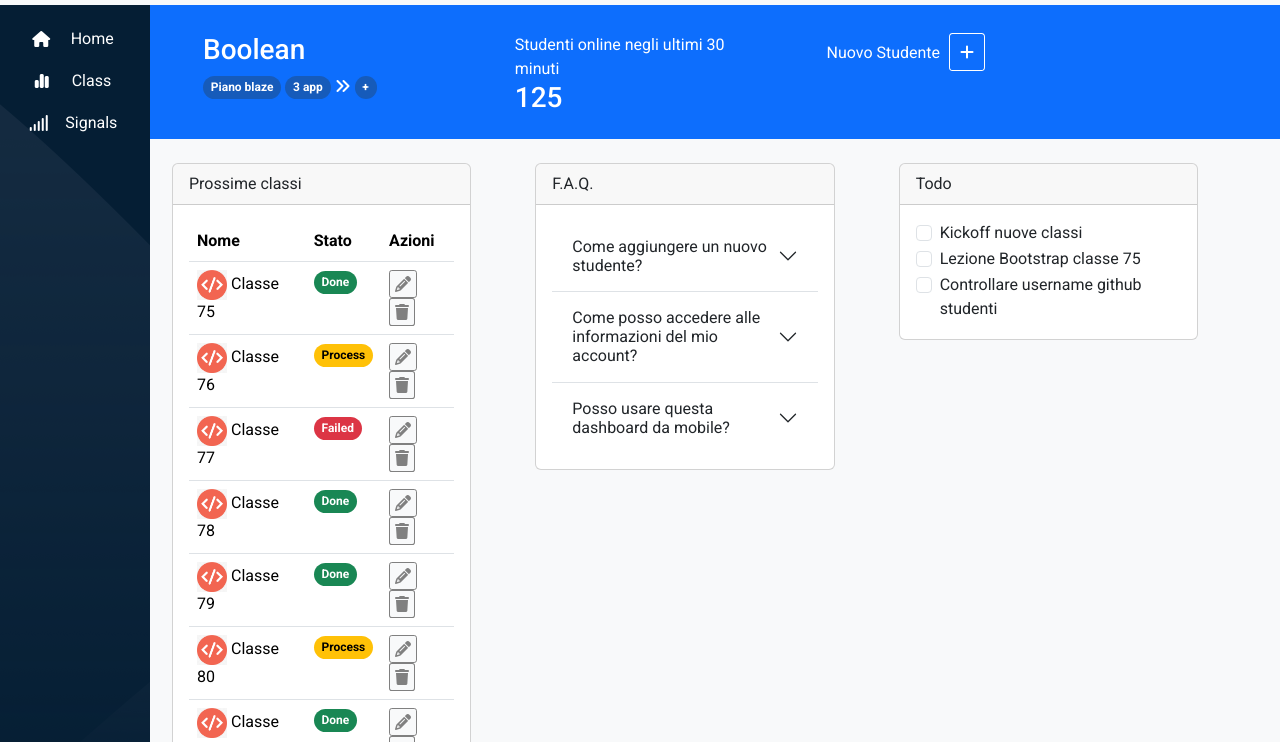
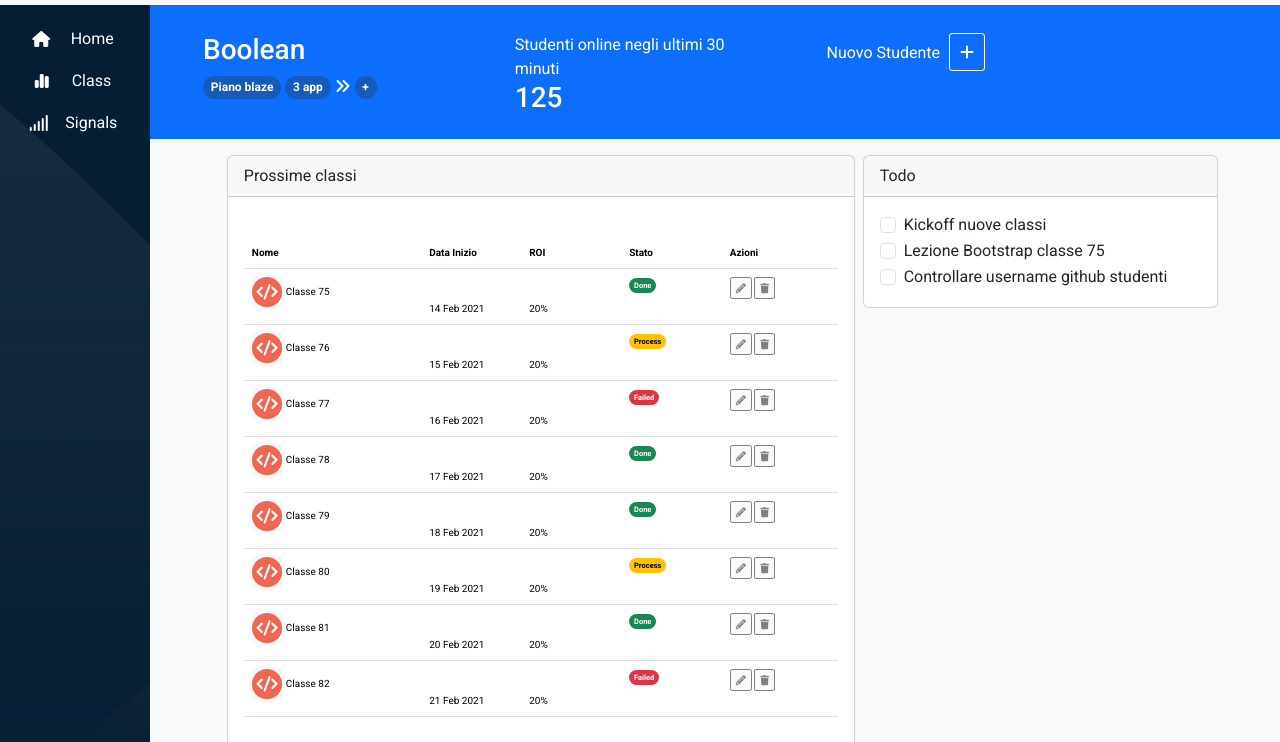
Before and after one commit to salvatorepancucci/html-css-bootstrap-dashboard, a plain HTML site: page index.html in a window 1280 px wide. Shown: the part 51-793 px from the top of the page. Drawn offline with nearby package versions, Linux system fonts and the light colour scheme.

Commit message:
Columns layout responsiveness in main section 85% done

```diff
--- a/css/mediaquery.css
+++ b/css/mediaquery.css
@@ -9,6 +9,17 @@
 
     .offset-md-1 {
         margin-left: 50px;
+    }
+
+    .hidden {
+        display: inline-block;
+        width: 50%;
+        height: 7vh;
+        align-content: end;
+    }
+
+    table {
+        font-size: 10px;
     }
 }
 
@@ -47,6 +58,13 @@
     .padding_top_6 {
         padding-top: 50px;
     }
+
+    .hidden {
+        display: inline-block;
+        width: 50%;
+        height: 7vh;
+        align-content: end;
+    }
 }
 
 @media screen and (min-width: 1200px) {
@@ -84,4 +102,11 @@
     .padding_top_6 {
         padding-top: 60px;
     }
+
+    .hidden {
+        display: inline-block;
+        width: 50%;
+        height: 7vh;
+        align-content: end;
+    }
 }
--- a/css/style.css
+++ b/css/style.css
@@ -85,6 +85,10 @@ td > img {
     margin-right: 4px;
 }
 
+.hidden {
+    display: none;
+}
+
 .card-body > img {
     width: 100%;
 }
--- a/index.html
+++ b/index.html
@@ -105,8 +105,8 @@
             <div class="classes bg_color_white">
                 <div class="container">
                     <div class="row offset-1 offset-md-1 offset-xl-1 gx-lg-5 gx-xl-5">
-                        <div class="col-12 col-md-6 col-lg-4">
-                            <div class="content-classes py-4 ps-3">
+                        <div class="col-12 col-md-12 col-lg-7 offset-lg-1 px-lg-1 order-lg-1">
+                            <div class="content-classes mt-2 py-md-2">
                                 <div class="card">
                                     <div class="card-header">
                                       Prossime classi
@@ -116,6 +116,8 @@
                                             <thead>
                                               <tr>
                                                 <th scope="col">Nome</th>
+                                                <th class="hidden" scope="col">Data Inizio</th>
+                                                <th class="hidden" scope="col">ROI</th>
                                                 <th scope="col">Stato</th>
                                                 <th scope="col">Azioni</th>
                                               </tr>
@@ -124,6 +126,12 @@
                                               <tr>
                                                 <td>
                                                     <img src="./img/class-avatar.jpg" alt="class">Classe 75
+                                                </td>
+                                                <td class="hidden">
+                                                    14 Feb 2021
+                                                </td>
+                                                <td class="hidden">
+                                                    20%
                                                 </td>
                                                 <td class="">
                                                     <span class="badge rounded-pill text-bg-success">Done</span>
@@ -137,6 +145,12 @@
                                                 <td>
                                                     <img src="./img/class-avatar.jpg" alt="class">Classe 76
                                                 </td>
+                                                <td class="hidden">
+                                                    15 Feb 2021
+                                                </td>
+                                                <td class="hidden">
+                                                    20%
+                                                </td>
                                                 <td>
                                                     <span class="badge rounded-pill text-bg-warning">Process</span>
                                                 </td>
@@ -148,6 +162,12 @@
                                               <tr>
                                                 <td>
                                                     <img src="./img/class-avatar.jpg" alt="class">Classe 77
+                                                </td>
+                                                <td class="hidden">
+                                                    16 Feb 2021
+                                                </td>
+                                                <td class="hidden">
+                                                    20%
                                                 </td>
                                                 <td>
                                                     <span class="badge rounded-pill text-bg-danger">Failed</span>
@@ -161,6 +181,12 @@
                                                 <td>
                                                     <img src="./img/class-avatar.jpg" alt="class">Classe 78
                                                 </td>
+                                                <td class="hidden">
+                                                    17 Feb 2021
+                                                </td>
+                                                <td class="hidden">
+                                                    20%
+                                                </td>
                                                 <td>
                                                     <span class="badge rounded-pill text-bg-success">Done</span>
                                                 </td>
@@ -172,6 +198,12 @@
                                               <tr>
                                                 <td>
                                                     <img src="./img/class-avatar.jpg" alt="class">Classe 79
+                                                </td>
+                                                <td class="hidden">
+                                                    18 Feb 2021
+                                                </td>
+                                                <td class="hidden">
+                                                    20%
                                                 </td>
                                                 <td>
                                                     <span class="badge rounded-pill text-bg-success">Done</span>
@@ -185,6 +217,12 @@
                                                 <td>
                                                     <img src="./img/class-avatar.jpg" alt="class">Classe 80
                                                 </td>
+                                                <td class="hidden">
+                                                    19 Feb 2021
+                                                </td>
+                                                <td class="hidden">
+                                                    20%
+                                                </td>
                                                 <td>
                                                     <span class="badge rounded-pill text-bg-warning">Process</span>
                                                 </td>
@@ -197,6 +235,12 @@
                                                 <td>
                                                     <img src="./img/class-avatar.jpg" alt="class">Classe 81
                                                 </td>
+                                                <td class="hidden">
+                                                    20 Feb 2021
+                                                </td>
+                                                <td class="hidden">
+                                                    20%
+                                                </td>
                                                 <td>
                                                     <span class="badge rounded-pill text-bg-success">Done</span>
                                                 </td>
@@ -208,6 +252,12 @@
                                               <tr>
                                                 <td>
                                                     <img src="./img/class-avatar.jpg" alt="class">Classe 82
+                                                </td>
+                                                <td class="hidden">
+                                                    21 Feb 2021
+                                                </td>
+                                                <td class="hidden">
+                                                    20%
                                                 </td>
                                                 <td>
                                                     <span class="badge rounded-pill text-bg-danger">Failed</span>
@@ -222,8 +272,8 @@
                                   </div>
                             </div>
                          </div>
-                         <div class="col-12 col-md-6 col-lg-4">
-                            <div class="content-classes py-4 ps-3">
+                         <div class="col-12 col-md-12 col-lg-7 offset-lg-1 px-lg-1 order-lg-3">
+                            <div class="content-classes py-2 py-md-2 px-md-0 ps-3">
                                 <div class="card">
                                     <div class="card-header">
                                       F.A.Q.
@@ -270,8 +320,8 @@
                                 </div>
                             </div>
                          </div>
-                         <div class="col-12 col-md-6 col-lg-4">
-                            <div class="content-classes py-4 ps-3">
+                         <div class="col-12 col-md-12 col-lg-4 offset-lg-0 px-lg-1 order-lg-2 h-20">
+                            <div class="content-classes py-2 py-md-2 px-md-0 ps-3 mt-2">
                                 <div class="card">
                                     <div class="card-header">
                                       Todo
@@ -299,8 +349,8 @@
                                 </div>
                             </div>
                          </div>
-                         <div class="col-12 col-md-6 col-lg-4">
-                            <div class="content-classes py-4 ps-3">
+                         <div class="col-12 col-md-12 col-lg-4 offset-lg-0 px-lg-1 order-lg-4">
+                            <div class="content-classes py-2 py-md-2 px-md-0 ps-3">
                                 <div class="card">
                                     <div class="card-body">
                                         <img src="./img/stats.jpeg" alt="stats">
```
